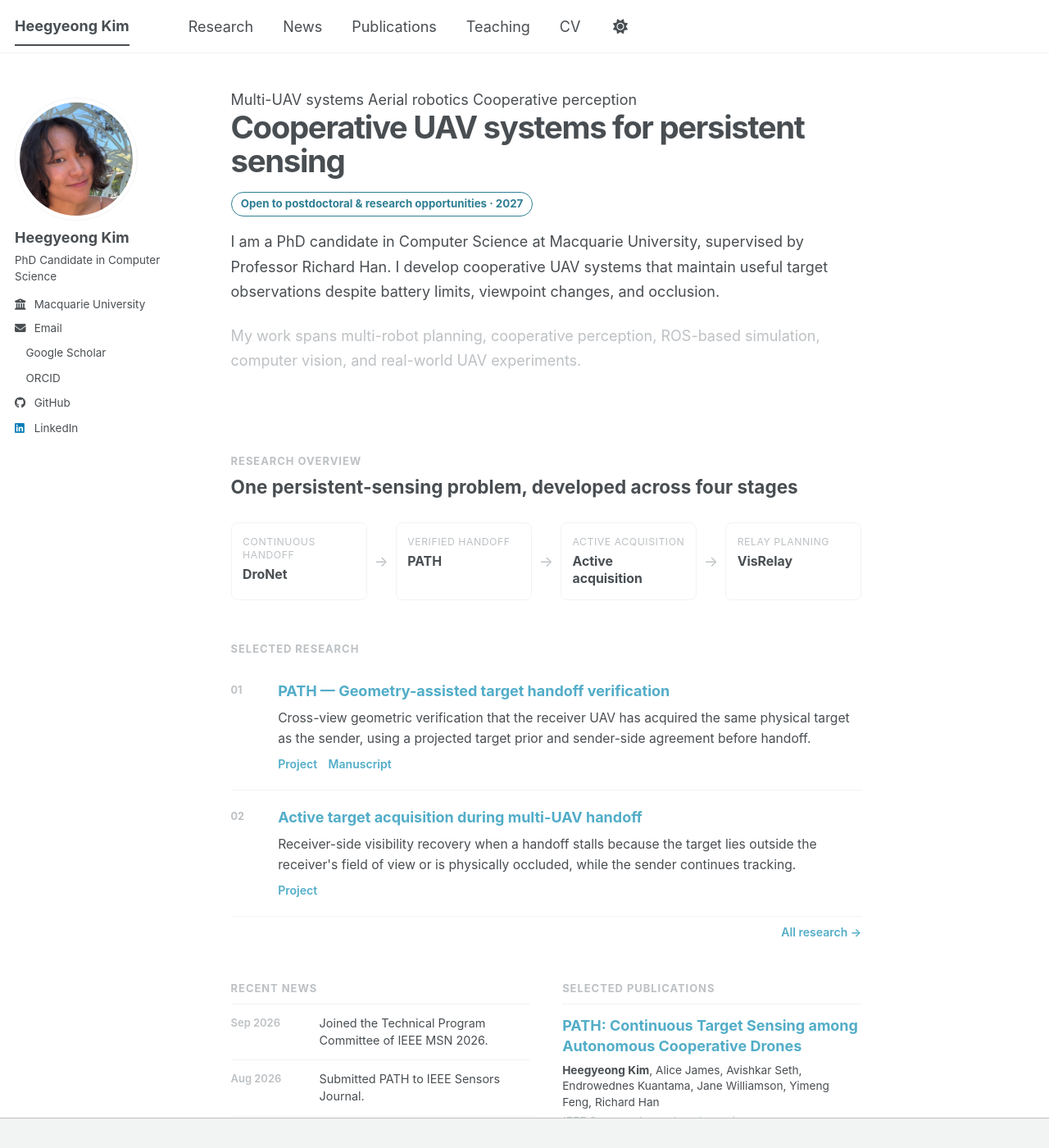
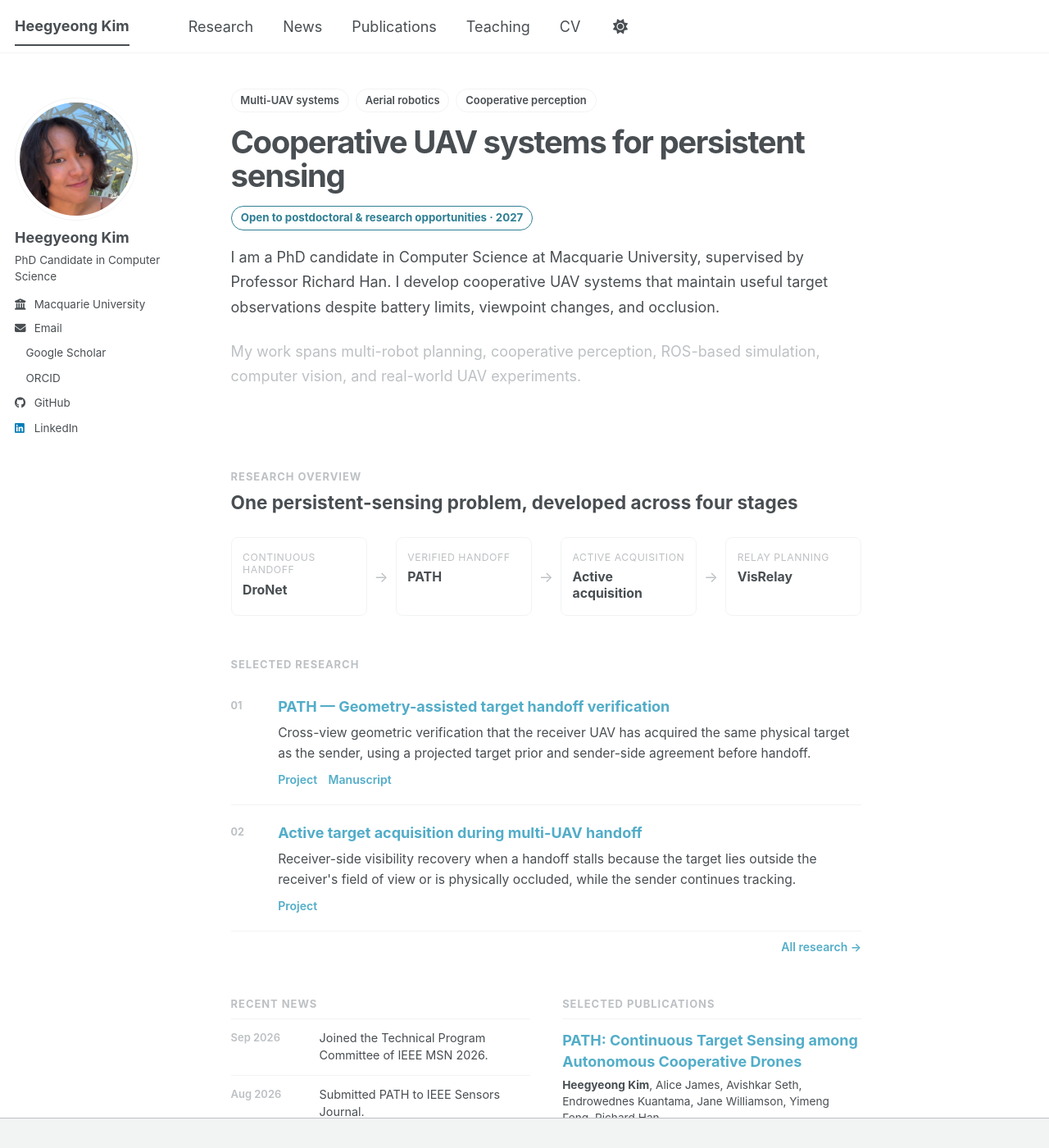
Before and after one commit to HeegyeongK/heegyeongk.github.io, a Jekyll site: the page built from _pages/about.md, in a window 1280 px wide and 1400 px high. Shown: the whole window at 82% size. Built offline with Jekyll 4.4.1, drawn with Linux system fonts in a browser that asks for light colours; a style sheet for code colours, icons or effects is not loaded.

Commit message:
Style homepage research focus badges

```diff
--- a/_sass/_custom.scss
+++ b/_sass/_custom.scss
@@ -448,7 +448,7 @@
 
 .availability-badge {
   display: inline-block;
-  margin: 0.1rem 0 0.9rem;
+  margin: 0 0 1rem;
   padding: 0.32rem 0.62rem;
   border: 1px solid var(--global-base-color);
   border-radius: 999px;
@@ -457,3 +457,23 @@
   font-weight: 700;
   line-height: 1.2;
 }
+
+
+.research-focus-badges {
+  display: flex;
+  flex-wrap: wrap;
+  gap: 0.45rem;
+  margin: 0 0 0.9rem;
+}
+
+.focus-badge {
+  display: inline-block;
+  padding: 0.3rem 0.6rem;
+  border: 1px solid var(--global-border-color);
+  border-radius: 999px;
+  background: var(--global-bg-color);
+  color: var(--global-text-color);
+  font-size: 0.72rem;
+  font-weight: 600;
+  line-height: 1.2;
+}
```
